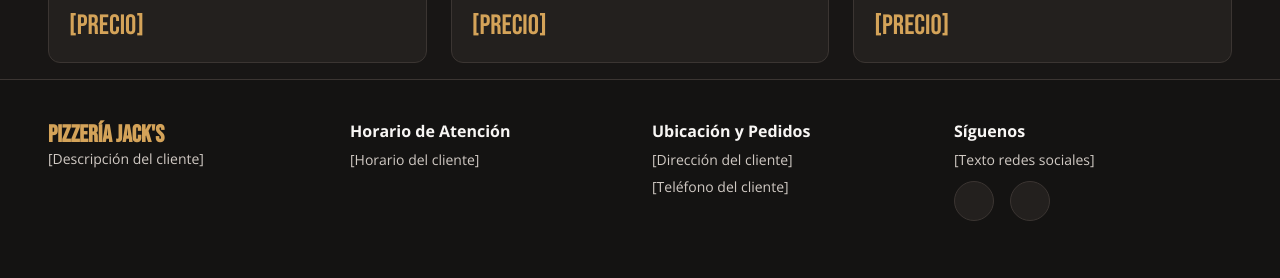
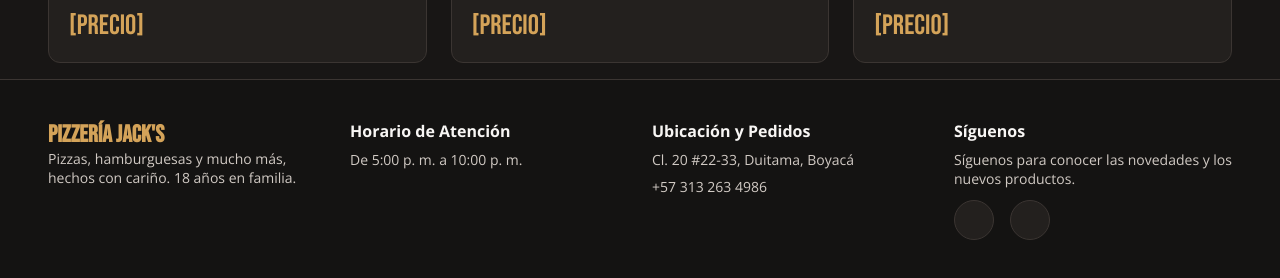
Before and after one commit to vasandoval/Pizzeria_Jack-s, a plain HTML site: page menu.html in a window 1280 px wide. Shown: the part 2355-2633 px from the top of the page. Drawn offline with nearby package versions, Linux system fonts and the light colour scheme.

Commit message:
Prueba de arreglos

```diff
--- a/menu.html
+++ b/menu.html
@@ -281,23 +281,23 @@
 
             <div>
                 <h3>Pizzería JACK'S</h3>
-                <p>[Descripción del cliente]</p>
+                <p>Pizzas, hamburguesas y mucho más, hechos con cariño. 18 años en familia.</p>
             </div>
 
             <div>
                 <h4>Horario de Atención</h4>
-                <p>[Horario del cliente]</p>
+                <p>De 5:00 p. m. a 10:00 p. m.</p>
             </div>
 
             <div>
                 <h4>Ubicación y Pedidos</h4>
-                <p>[Dirección del cliente]</p>
-                <p>[Teléfono del cliente]</p>
+                <p>Cl. 20 #22-33, Duitama, Boyacá</p>
+                <p>+57 313 263 4986</p>
             </div>
 
             <div>
                 <h4>Síguenos</h4>
-                <p>[Texto redes sociales]</p>
+                <p>Síguenos para conocer las novedades y los nuevos productos.</p>
 
                 <div class="redes">
                     <a href="#"></a>
```
Also changed, not shown: index.html (+2 -2 lines).
